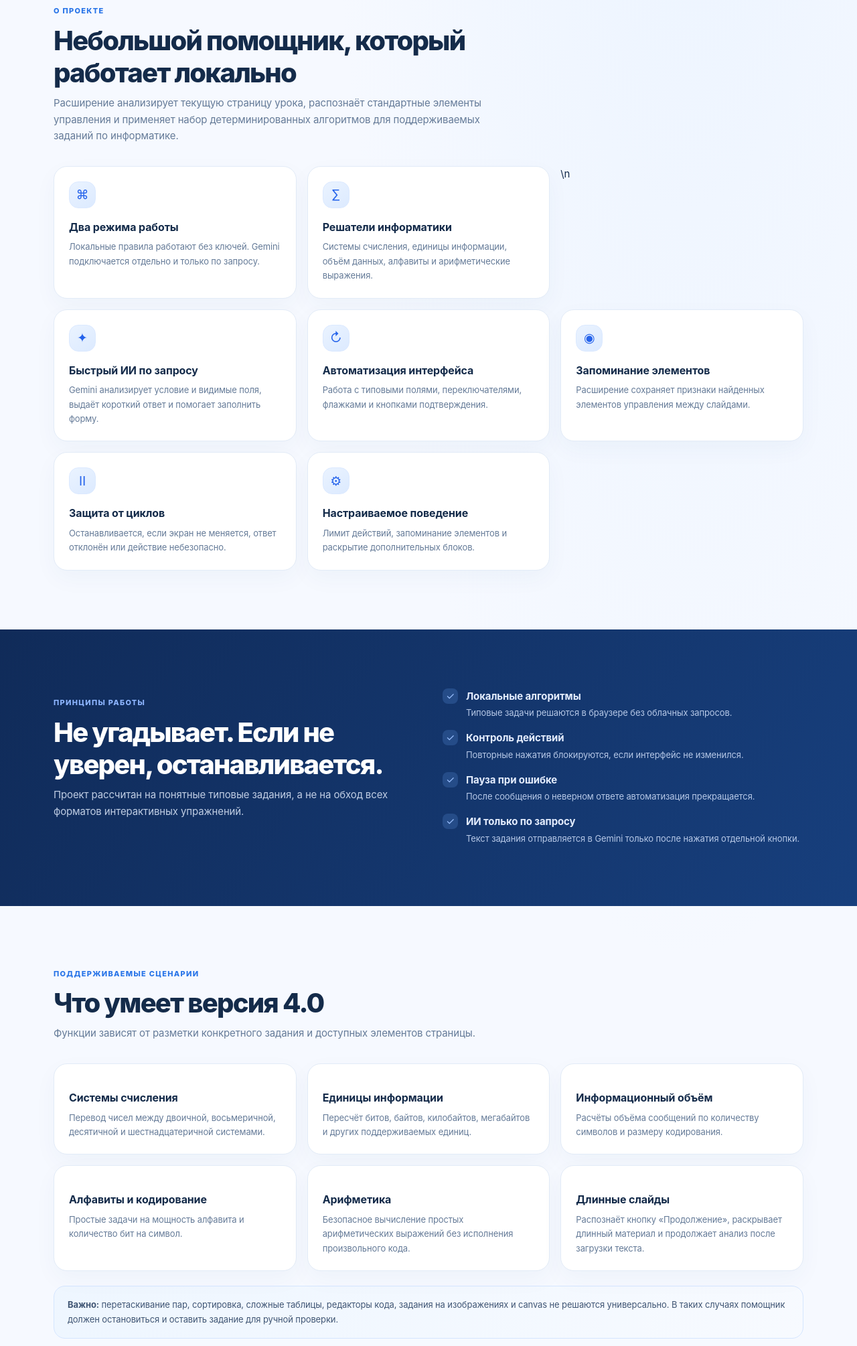
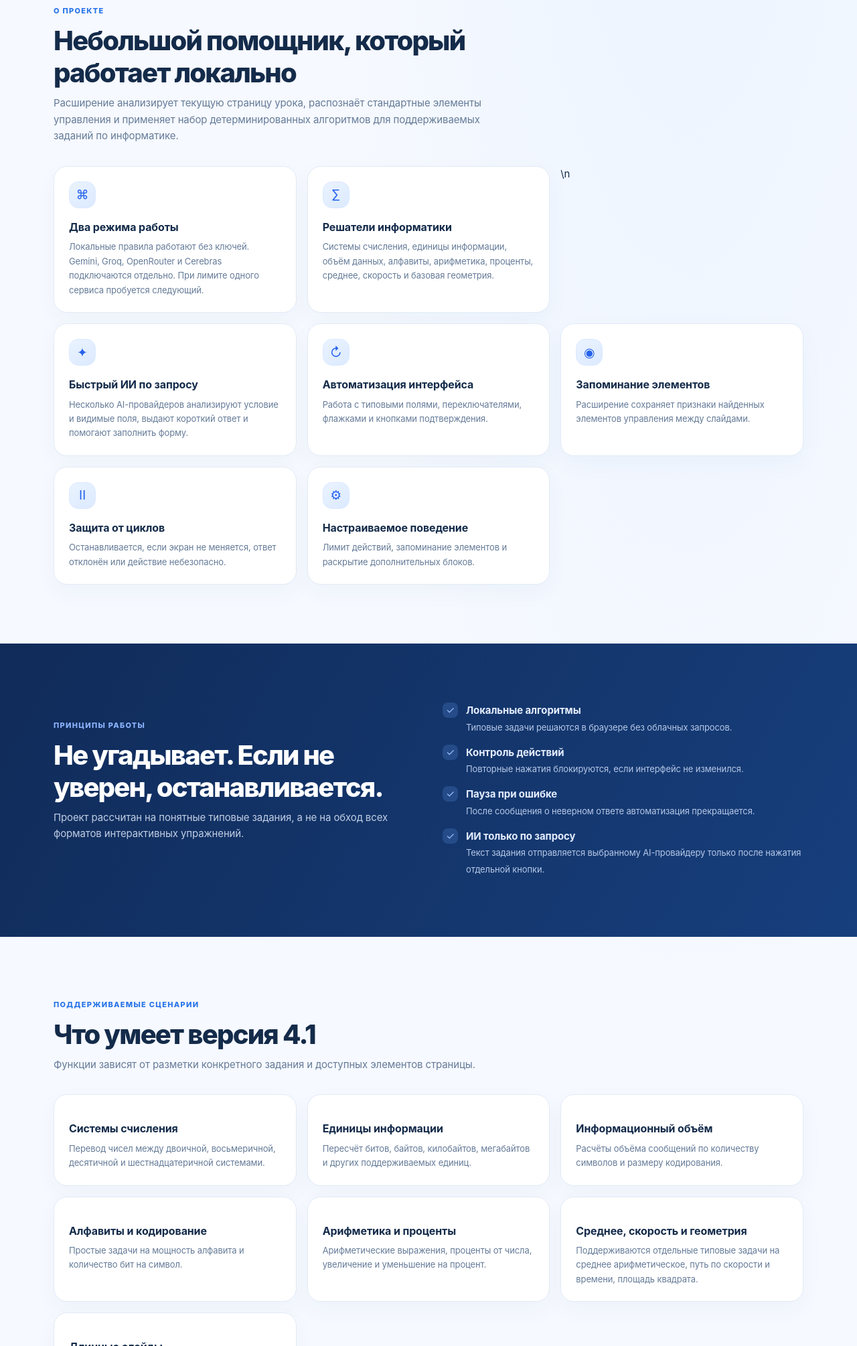
Before and after one commit to Xayrose/Yandex-Study-Assistant-, a browser extension: page index.html in a window 1280 px wide. Shown: the part 790-2800 px from the top of the page at 67% size. Drawn offline with Linux system fonts and the light colour scheme.

Commit message:
docs: update site for v4.1 solvers and AI providers

```diff
--- a/index.html
+++ b/index.html
@@ -35,12 +35,12 @@ section{padding:88px 0}.section-head h2{font-weight:820;letter-spacing:-1.8px;fo
 <body>
 <header><div class="wrap nav"><a class="brand" href="#"><img class="logo" src="./logo.svg" alt="Логотип Yandex Study Assistant"><span>Yandex Study Assistant</span></a><nav class="links"><a href="#about">О проекте</a><a href="#features">Возможности</a><a href="#install">Установка</a><a href="#faq">FAQ</a></nav><a class="btn" href="./downloads/yandex-study-assistant-extension.zip" download>Скачать расширение ↓</a></div></header>
 <main>
-<section class="hero"><div class="wrap hero-grid"><div><span class="eyebrow"><i class="dot"></i> Локальные решатели + AI · v4.0</span><h1>Учись с умным<br><span>помощником.</span></h1><p class="lead">Yandex Study Assistant помогает разбирать задания Яндекс Учебника: решает знакомые типы локально, а для остальных подключает быструю нейросеть по кнопке.</p><div class="cta"><a class="btn" href="./downloads/yandex-study-assistant-extension.zip" download>Скачать расширение ↓</a><a class="btn secondary" href="#install">Инструкция по установке →</a></div><p class="tiny">Chrome и Яндекс Браузер · Manifest V3 · AI подключается отдельно</p></div>
+<section class="hero"><div class="wrap hero-grid"><div><span class="eyebrow"><i class="dot"></i> Локальные решатели + AI · v4.1</span><h1>Учись с умным<br><span>помощником.</span></h1><p class="lead">Yandex Study Assistant помогает разбирать задания Яндекс Учебника: решает знакомые типы локально, а для остальных подключает быструю нейросеть по кнопке.</p><div class="cta"><a class="btn" href="./downloads/yandex-study-assistant-extension.zip" download>Скачать расширение ↓</a><a class="btn secondary" href="#install">Инструкция по установке →</a></div><p class="tiny">Chrome и Яндекс Браузер · Manifest V3 · AI подключается отдельно</p></div>
 <div class="preview"><div class="preview-top"><span>Yandex Study Assistant</span><span class="pill">● Два режима</span></div><div class="task"><small>ПРИМЕР РАБОТЫ</small><h3>Переведите число 25 в двоичную систему</h3><div class="answer">10010</div><div class="answer active">11001 <b>✓</b></div><div class="run">▶ Решить Авто</div><div class="log">✓ Найдено условие<br>✓ Применено локальное правило<br>✓ Ответ подготовлен</div></div></div>
 </div></section>
 <section id="about"><div class="wrap"><div class="section-head"><span class="kicker">О проекте</span><h2>Небольшой помощник, который работает локально</h2><p>Расширение анализирует текущую страницу урока, распознаёт стандартные элементы управления и применяет набор детерминированных алгоритмов для поддерживаемых заданий по информатике.</p></div><div class="features">
-<article class="card"><div class="ico">⌘</div><h3>Два режима работы</h3><p>Локальные правила работают без ключей. Gemini подключается отдельно и только по запросу.</p></article>
-<article class="card"><div class="ico">∑</div><h3>Решатели информатики</h3><p>Системы счисления, единицы информации, объём данных, алфавиты и арифметические выражения.</p></article>\n<article class="card"><div class="ico">✦</div><h3>Быстрый ИИ по запросу</h3><p>Gemini анализирует условие и видимые поля, выдаёт короткий ответ и помогает заполнить форму.</p></article>
+<article class="card"><div class="ico">⌘</div><h3>Два режима работы</h3><p>Локальные правила работают без ключей. Gemini, Groq, OpenRouter и Cerebras подключаются отдельно. При лимите одного сервиса пробуется следующий.</p></article>
+<article class="card"><div class="ico">∑</div><h3>Решатели информатики</h3><p>Системы счисления, единицы информации, объём данных, алфавиты, арифметика, проценты, среднее, скорость и базовая геометрия.</p></article>\n<article class="card"><div class="ico">✦</div><h3>Быстрый ИИ по запросу</h3><p>Несколько AI-провайдеров анализируют условие и видимые поля, выдают короткий ответ и помогают заполнить форму.</p></article>
 <article class="card"><div class="ico">↻</div><h3>Автоматизация интерфейса</h3><p>Работа с типовыми полями, переключателями, флажками и кнопками подтверждения.</p></article>
 <article class="card"><div class="ico">◉</div><h3>Запоминание элементов</h3><p>Расширение сохраняет признаки найденных элементов управления между слайдами.</p></article>
 <article class="card"><div class="ico">Ⅱ</div><h3>Защита от циклов</h3><p>Останавливается, если экран не меняется, ответ отклонён или действие небезопасно.</p></article>
@@ -50,15 +50,15 @@ section{padding:88px 0}.section-head h2{font-weight:820;letter-spacing:-1.8px;fo
 <div class="check"><div class="checkmark">✓</div><div><b>Локальные алгоритмы</b><span>Типовые задачи решаются в браузере без облачных запросов.</span></div></div>
 <div class="check"><div class="checkmark">✓</div><div><b>Контроль действий</b><span>Повторные нажатия блокируются, если интерфейс не изменился.</span></div></div>
 <div class="check"><div class="checkmark">✓</div><div><b>Пауза при ошибке</b><span>После сообщения о неверном ответе автоматизация прекращается.</span></div></div>
-<div class="check"><div class="checkmark">✓</div><div><b>ИИ только по запросу</b><span>Текст задания отправляется в Gemini только после нажатия отдельной кнопки.</span></div></div>
+<div class="check"><div class="checkmark">✓</div><div><b>ИИ только по запросу</b><span>Текст задания отправляется выбранному AI-провайдеру только после нажатия отдельной кнопки.</span></div></div>
 </div></div></section>
-<section id="features"><div class="wrap"><div class="section-head"><span class="kicker">Поддерживаемые сценарии</span><h2>Что умеет версия 4.0</h2><p>Функции зависят от разметки конкретного задания и доступных элементов страницы.</p></div><div class="features">
+<section id="features"><div class="wrap"><div class="section-head"><span class="kicker">Поддерживаемые сценарии</span><h2>Что умеет версия 4.1</h2><p>Функции зависят от разметки конкретного задания и доступных элементов страницы.</p></div><div class="features">
 <article class="card"><h3>Системы счисления</h3><p>Перевод чисел между двоичной, восьмеричной, десятичной и шестнадцатеричной системами.</p></article>
 <article class="card"><h3>Единицы информации</h3><p>Пересчёт битов, байтов, килобайтов, мегабайтов и других поддерживаемых единиц.</p></article>
 <article class="card"><h3>Информационный объём</h3><p>Расчёты объёма сообщений по количеству символов и размеру кодирования.</p></article>
 <article class="card"><h3>Алфавиты и кодирование</h3><p>Простые задачи на мощность алфавита и количество бит на символ.</p></article>
-<article class="card"><h3>Арифметика</h3><p>Безопасное вычисление простых арифметических выражений без исполнения произвольного кода.</p></article>
-<article class="card"><h3>Длинные слайды</h3><p>Распознаёт кнопку «Продолжение», раскрывает длинный материал и продолжает анализ после загрузки текста.</p></article>
+<article class="card"><h3>Арифметика и проценты</h3><p>Арифметические выражения, проценты от числа, увеличение и уменьшение на процент.</p></article>
+<article class="card"><h3>Среднее, скорость и геометрия</h3><p>Поддерживаются отдельные типовые задачи на среднее арифметическое, путь по скорости и времени, площадь квадрата.</p></article><article class="card"><h3>Длинные слайды</h3><p>Распознаёт кнопку «Продолжение», раскрывает длинный материал и продолжает анализ после загрузки текста.</p></article>
 </div><div class="notice"><b>Важно:</b> перетаскивание пар, сортировка, сложные таблицы, редакторы кода, задания на изображениях и canvas не решаются универсально. В таких случаях помощник должен остановиться и оставить задание для ручной проверки.</div></div></section>
 <section id="install"><div class="wrap"><div class="section-head"><span class="kicker">Быстрый старт</span><h2>Установка за несколько шагов</h2><p>Скачайте репозиторий целиком и загрузите папку расширения в браузер.</p></div><div class="steps">
 <article class="step"><span class="num">01</span><h3>Скачайте файлы</h3><p>Нажмите «Скачать расширение» на этой странице. Скачается отдельный ZIP только с нужной папкой.</p></article>
@@ -67,7 +67,7 @@ section{padding:88px 0}.section-head h2{font-weight:820;letter-spacing:-1.8px;fo
 <article class="step"><span class="num">04</span><h3>Загрузите расширение</h3><p>Нажмите «Загрузить распакованное» и выберите папку <code>extension</code>, где лежит <code>manifest.json</code>.</p></article>
 </div><div class="notice"><b>Быстрая загрузка:</b> <a class="developer" href="./downloads/yandex-study-assistant-extension.zip" download>Скачать Yandex Study Assistant (.zip) ↓</a>. В архиве уже лежит папка <code>extension</code> с manifest.json и всеми файлами расширения. После установки откройте или обновите урок на <code>education.yandex.ru</code>.</div></div></section>
 <section id="faq"><div class="wrap"><div class="section-head"><span class="kicker">FAQ</span><h2>Частые вопросы</h2></div><div class="faq">
-<article><h3>Нужен ли интернет для работы ИИ?</h3><p>Локальные решатели работают в браузере. Для кнопки «Получить ответ» нужен интернет и собственный ключ Gemini API.</p></article>
+<article><h3>Нужен ли интернет для работы ИИ?</h3><p>Локальные решатели работают в браузере. Для кнопки «Получить ответ» нужен интернет и ключ хотя бы одного провайдера: Gemini, Groq, OpenRouter или Cerebras.</p></article>
 <article><h3>Работает ли на телефоне?</h3><p>Версия предназначена для настольных Chromium-браузеров. Мобильные браузеры не поддерживаются.</p></article>
 <article><h3>Почему помощник остановился?</h3><p>Возможно, задание не поддерживается, ответ неоднозначен или страница не подтвердила действие. Это защитное поведение.</p></article>
 <article><h3>Как проверить решатели?</h3><p>В папке проекта откройте терминал и выполните <code>node tests/rules.test.js</code>.</p></article>
```
